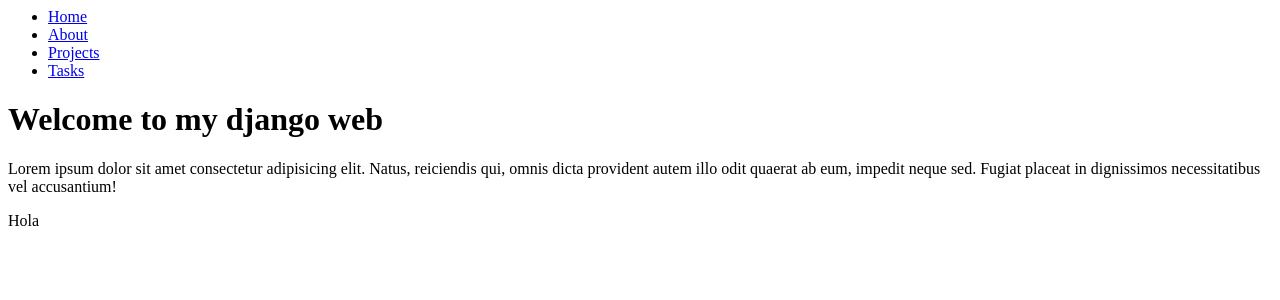
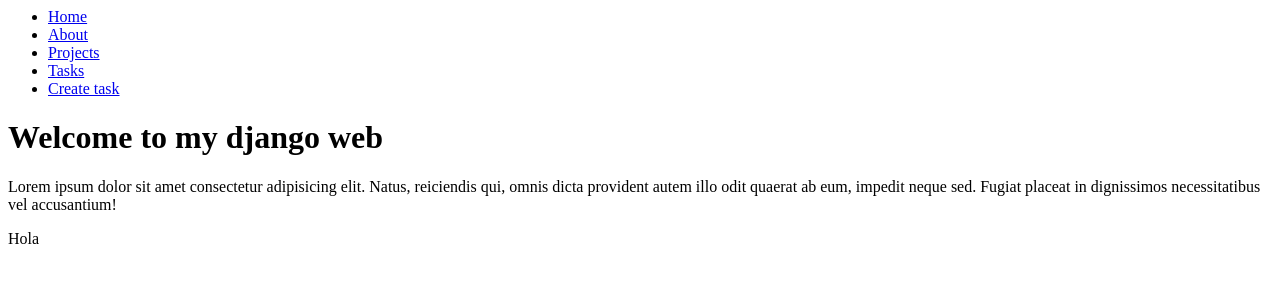
Before and after one commit to erickrh/django-project, a Django app: page / in a window 1280 px wide. Shown: the top 300 px of the page. Run offline with Django 4.2, Linux system fonts and the light colour scheme.

Commit message:
Forms with get request

```diff
--- /dev/null
+++ b/myapp/forms.py
@@ -0,0 +1,5 @@
+from django import forms
+
+class Create_new_task(forms.Form):
+  title = forms.CharField(label='Title', max_length=200)
+  description = forms.CharField(label='Description', widget=forms.Textarea, required=False)
--- a/myapp/templates/layouts/base.html
+++ b/myapp/templates/layouts/base.html
@@ -12,6 +12,9 @@
     <li>
       <a href="/tasks">Tasks</a>
     </li>
+    <li>
+      <a href="/create_task">Create task</a>
+    </li>
   </ul>
 </nav>
 
--- a/myapp/urls.py
+++ b/myapp/urls.py
@@ -7,4 +7,5 @@ urlpatterns = [
   path('projects/', views.projects),
   path('tasks/', views.tasks),
   path('hello/<str:username>', views.hello),
+  path('create_task/', views.create_task)
 ]
--- a/myapp/views.py
+++ b/myapp/views.py
@@ -1,6 +1,7 @@
 from django.shortcuts import render, get_object_or_404
 from django.http import HttpResponse, JsonResponse
 from .models import Project, Task
+from .forms import Create_new_task
 
 # Create your views here.
 def index(request):
@@ -38,3 +39,17 @@ def tasks(request):
   return render(request, 'tasks.html', {
     'tasks': tasks,
   })
+
+def create_task(request):
+  print(request.GET['title'])
+  print(request.GET['description'])
+
+  Task.objects.create(
+    title=request.GET['title'],
+    description=request.GET['description'],
+    project_id=2
+  )
+
+  return render(request, 'create_task.html', {
+    'form': Create_new_task()
+  })
```
Also changed, not shown: myapp/templates/create_task.html (added, +9 -0 lines), db.sqlite3.
